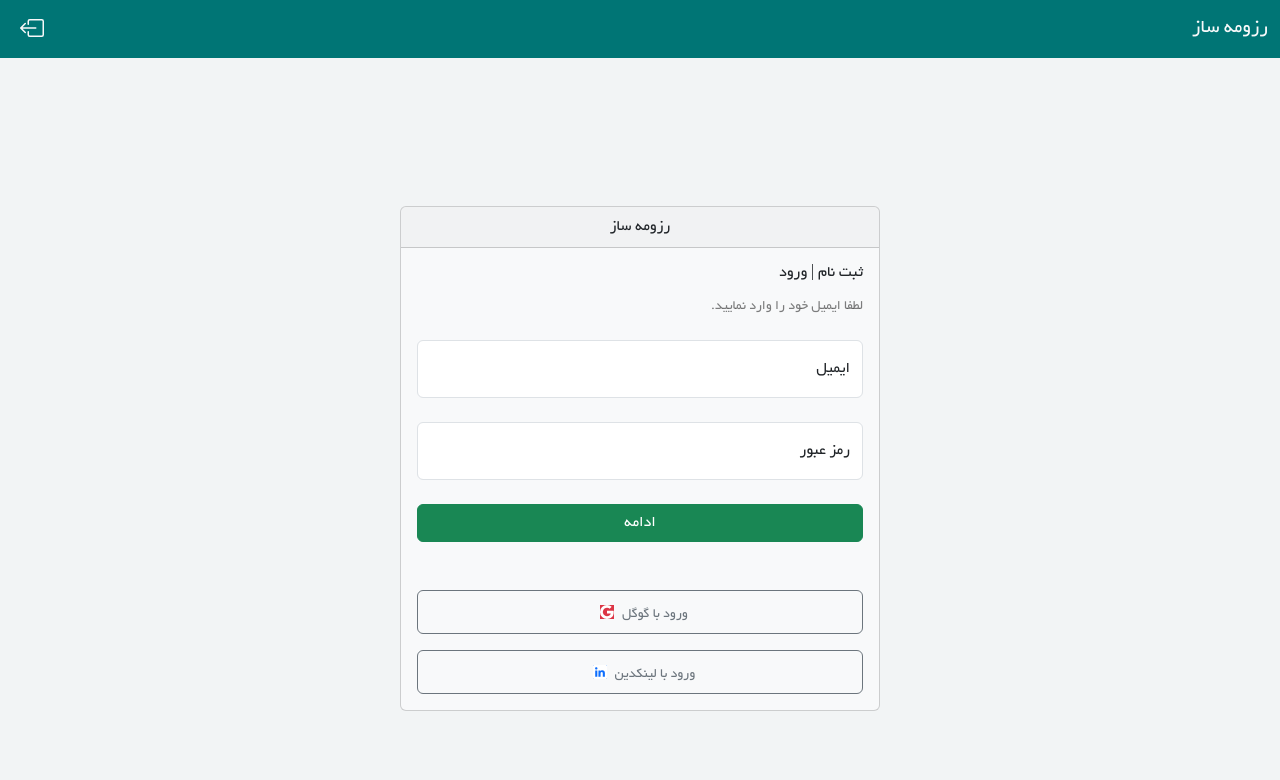
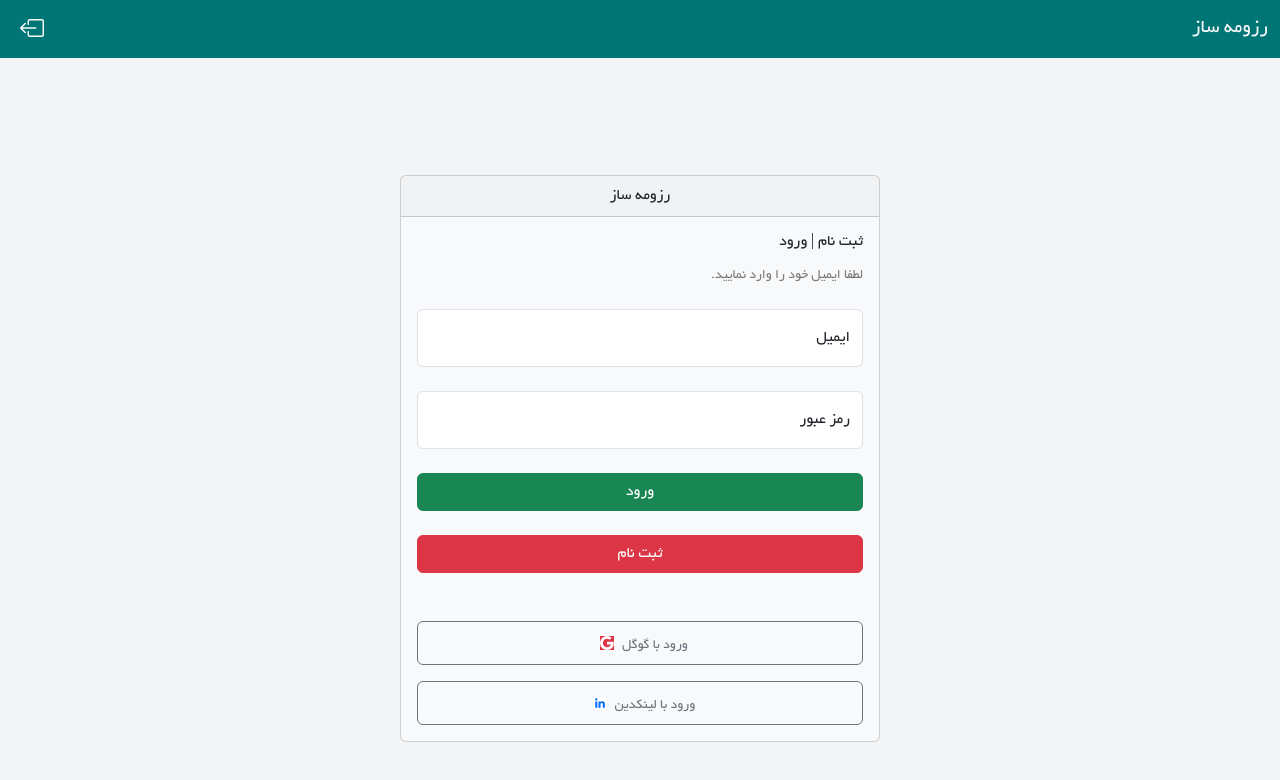
Before and after one commit to nimaessi/Resume, a React (Vite) app: page / in a window 1280 px wide. Shown: the top 780 px of the page. Built offline with nearby package versions, Linux system fonts and the light colour scheme; what react-to-pdf would draw is missing.

Commit message:
work on signup :wink:

```diff
--- a/src/App.jsx
+++ b/src/App.jsx
@@ -8,8 +8,20 @@ import Education from './components/resume/education/Education';
 import JobExperience from './components/resume/job-experience/JobExperience';
 import Skills from './components/resume/skills/Skills';
 import FurtherInformation from './components/resume/further-information/FurtherInformation';
-import { ADDITIONALINFO, BASICINFO, EDUCATION, GENERATEPDF, JOBEXPERIENCE, PATH, RESUME, SELECTSTEP, SKILLS } from './routes/routeAddress';
+import {
+  ADDITIONALINFO,
+  BASICINFO,
+  EDUCATION,
+  GENERATEPDF,
+  JOBEXPERIENCE,
+  PATH,
+  RESUME,
+  SELECTSTEP,
+  SIGNUP,
+  SKILLS
+} from './routes/routeAddress';
 import GeneratePdf from './components/resume/pdf/GeneratePdf';
+import Signup from './components/signup/Signup';
 function App() {
 
   return (
@@ -25,6 +37,7 @@ function App() {
         <Route path = {SKILLS} element = {<Skills />} />
         <Route path = {ADDITIONALINFO} element = {<FurtherInformation />} />
         <Route path = {GENERATEPDF} element = {<GeneratePdf />} />
+        <Route path = {SIGNUP} element = {<Signup />} />
       </Route>
     </Routes>
    </BrowserRouter>
--- a/src/components/home/Home.jsx
+++ b/src/components/home/Home.jsx
@@ -1,7 +1,8 @@
 import { Button, Card, Container, FloatingLabel, Form } from "react-bootstrap";
 import "../../index.css";
 import * as Icon from 'react-bootstrap-icons';
-
+import { Link } from "react-router-dom";
+import { SIGNUP } from "../../routes/routeAddress";
 const Home = () => {
   return (
     <Container fluid className = "d-flex align-items-center justify-content-center vh-100 overflow-hidden">
@@ -19,7 +20,10 @@ const Home = () => {
             </FloatingLabel>
 
             <div className = "d-grid gap-2 mt-4">
-              <Button variant = "success" type = "submit">ادامه</Button>
+              <Button variant = "success" type = "submit">ورود</Button>
+            </div>
+            <div className = "d-grid gap-2 mt-4">
+              <Button variant = "danger" as = {Link} to = {SIGNUP}>ثبت نام</Button>
             </div>
           </Form>
           <div className = "d-grid gap-3 mt-5">
--- /dev/null
+++ b/src/components/signup/Signup.jsx
@@ -0,0 +1,35 @@
+import { Button, Card, Container, FloatingLabel, Form } from "react-bootstrap";
+import "../../index.css";
+import * as Icon from 'react-bootstrap-icons';
+import { Link } from "react-router-dom";
+import { SIGNUP } from "../../routes/routeAddress";
+
+const Signup = () => {
+  return (
+      <Container fluid className = "d-flex align-items-center justify-content-center vh-100 overflow-hidden">
+        <Card bg = "light" style={{ width: '30rem' }}>
+          <Card.Header className = "text-center">رزومه ساز</Card.Header>
+          <Card.Body>
+            <Card.Title className = "fs-16">ثبت نام </Card.Title>
+            <Card.Subtitle className = "text-black-50 mt-3 fs-14">لطفا ایمیل خود را وارد نمایید.</Card.Subtitle>
+            <Form>
+              <FloatingLabel className="mt-4" controlId="floatingInput" label = "ایمیل">
+                <Form.Control type = "email" placeholder = "لطفا ایمیل خود را وارد کنید" />
+              </FloatingLabel>
+              <FloatingLabel className="mt-4" controlId="floatingInput" label = "رمز عبور">
+                <Form.Control type = "password" placeholder = "رمز عبور"  required/>
+              </FloatingLabel>
+              <FloatingLabel className="mt-4" controlId="floatingInput" label = "تکرار رمز عبور">
+                <Form.Control type = "password" placeholder = "رمز عبور"  required/>
+              </FloatingLabel>
+              <div className = "d-grid gap-2 mt-4">
+                <Button variant = "danger" as = {Link} to = {SIGNUP}>ثبت نام</Button>
+              </div>
+            </Form>
+          </Card.Body>
+        </Card>
+      </Container>
+  )
+}
+
+export default Signup;
--- a/src/routes/routeAddress.js
+++ b/src/routes/routeAddress.js
@@ -8,3 +8,4 @@ export const SKILLS = "/resume/skills";
 export const ADDITIONALINFO  = "/resume/additional-information";
 export const GENERATEPDF = "/resume/generatepdf";
 export const DOWNLOAD_PDF = "/resume/downloadPdf";
+export const SIGNUP = "/signup";
```
